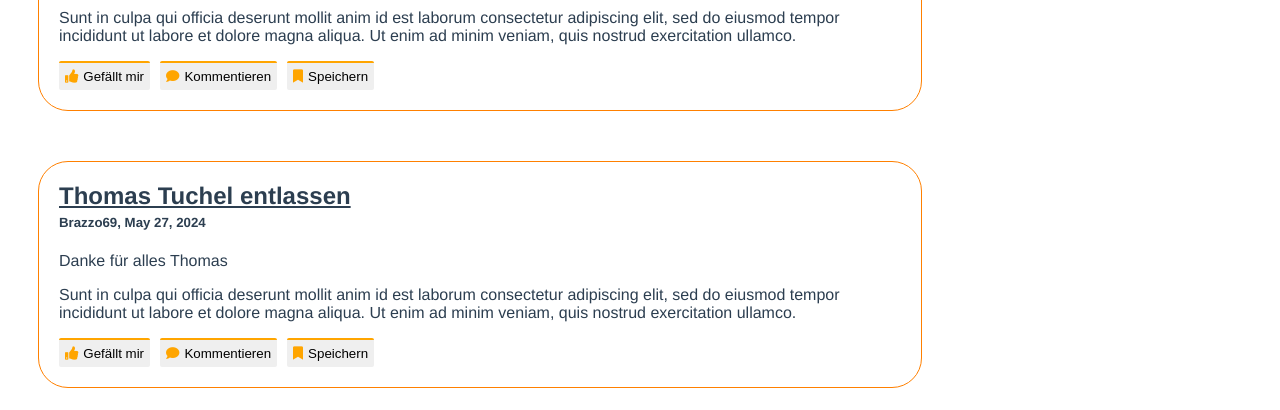
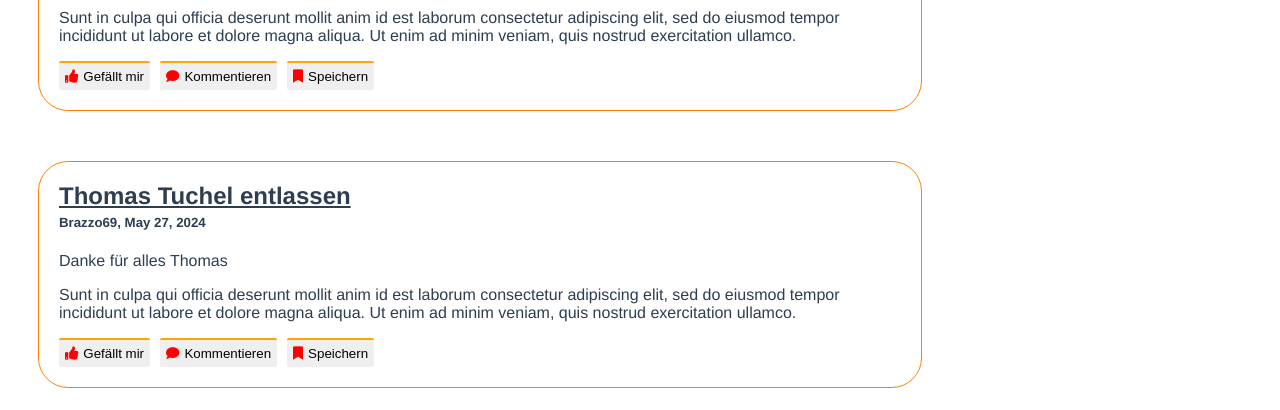
Before and after one commit to maxfle02/HSFL_Blog2, a Vue app in the folder hsfl-blog-projekt/: page / in a window 1280 px wide. Shown: the part 335-745 px from the top of the page. Built offline with nearby package versions, Linux system fonts and the light colour scheme.

Commit message:
update color (#21)

```diff
--- a/hsfl-blog-projekt/src/components/HelloWorld.vue
+++ b/hsfl-blog-projekt/src/components/HelloWorld.vue
@@ -108,7 +108,7 @@
 }
 .blog-actions button i {
   margin-right: 5px;
-  color: orange;
+  color: red;
 }
 
 
```
